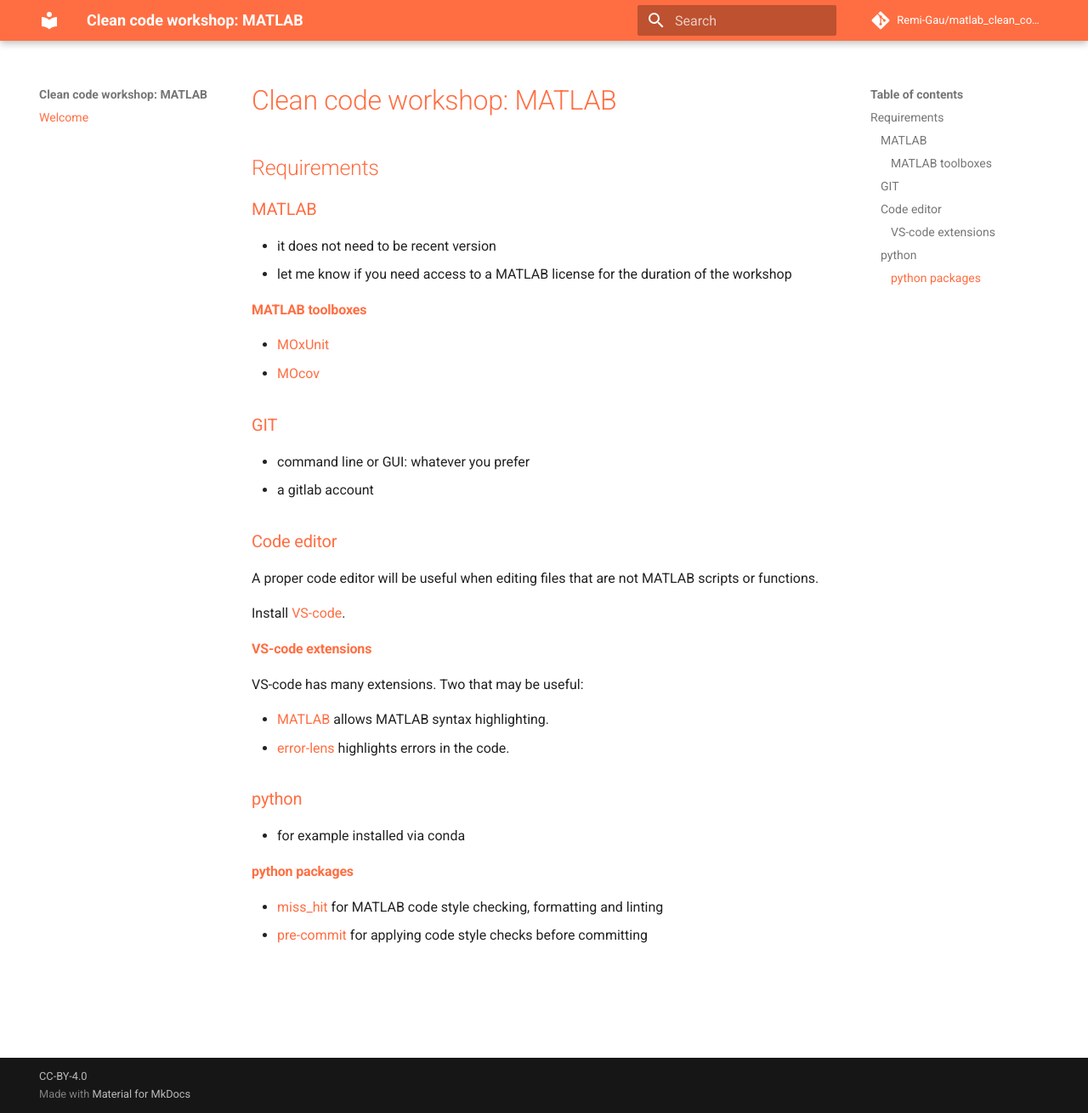
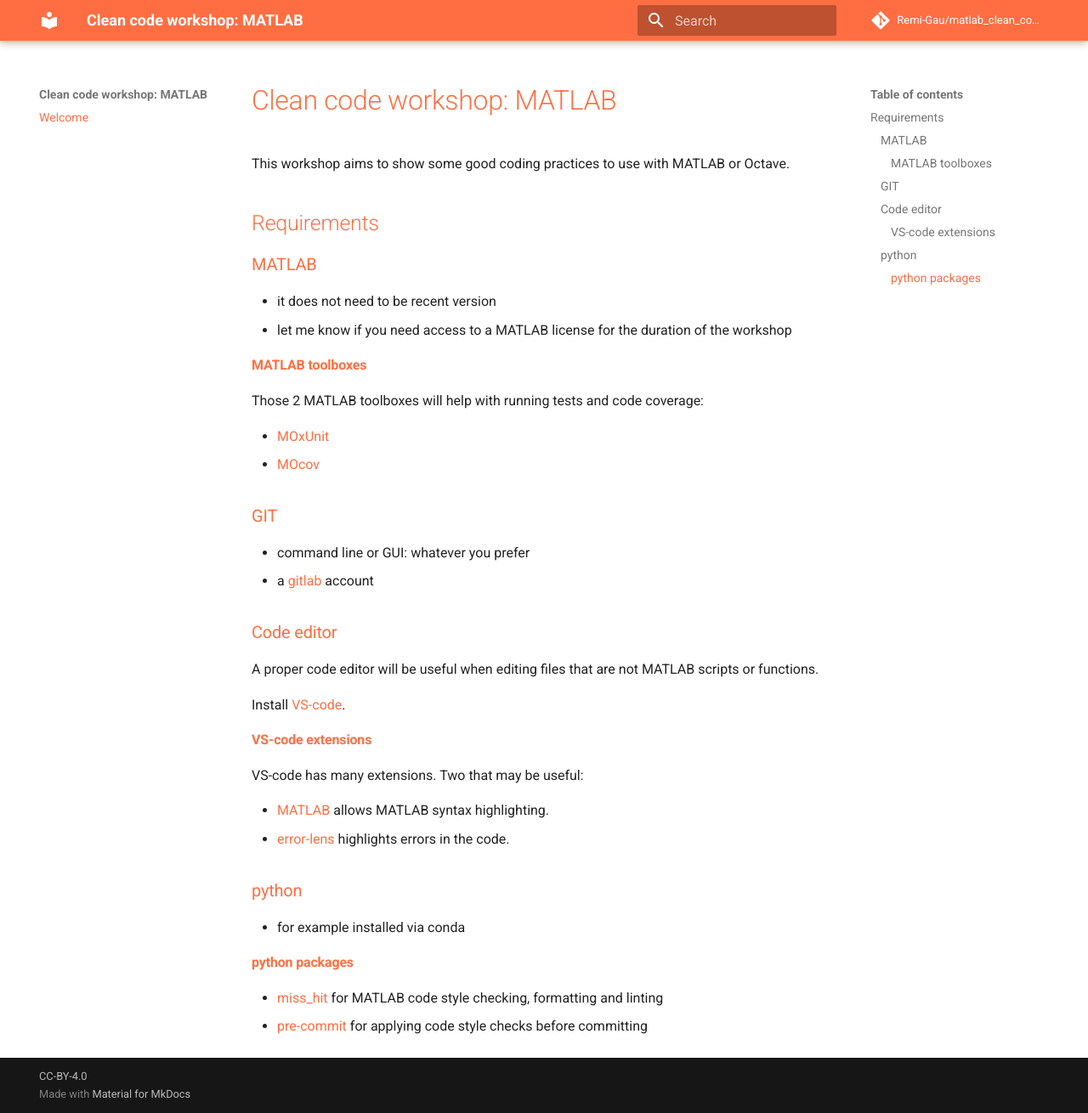
Before and after one commit to Remi-Gau/matlab_clean_code_workshop, an MkDocs documentation site: the page built from doc/index.md, in a window 1280 px wide and 1310 px high. Shown: the whole window at 85% size. Built offline with MkDocs 1.6.1 and Material for MkDocs 9.7.7, drawn with Linux system fonts in a browser that asks for light colours; comment, search, counter and statistics services are not loaded.

Commit message:
update index

```diff
--- a/doc/index.md
+++ b/doc/index.md
@@ -1,4 +1,7 @@
 # Clean code workshop: MATLAB
+
+This workshop aims to show some good coding practices to use with MATLAB or
+Octave.
 
 ## Requirements
 
@@ -10,13 +13,15 @@
 
 #### MATLAB toolboxes
 
+Those 2 MATLAB toolboxes will help with running tests and code coverage:
+
 - [MOxUnit](https://github.com/MOxUnit/MOxUnit)
 - [MOcov](https://github.com/MOcov/MOcov)
 
 ### GIT
 
 - command line or GUI: whatever you prefer
-- a gitlab account
+- a [gitlab](https://gitlab.com/) account
 
 ### Code editor
 
```
